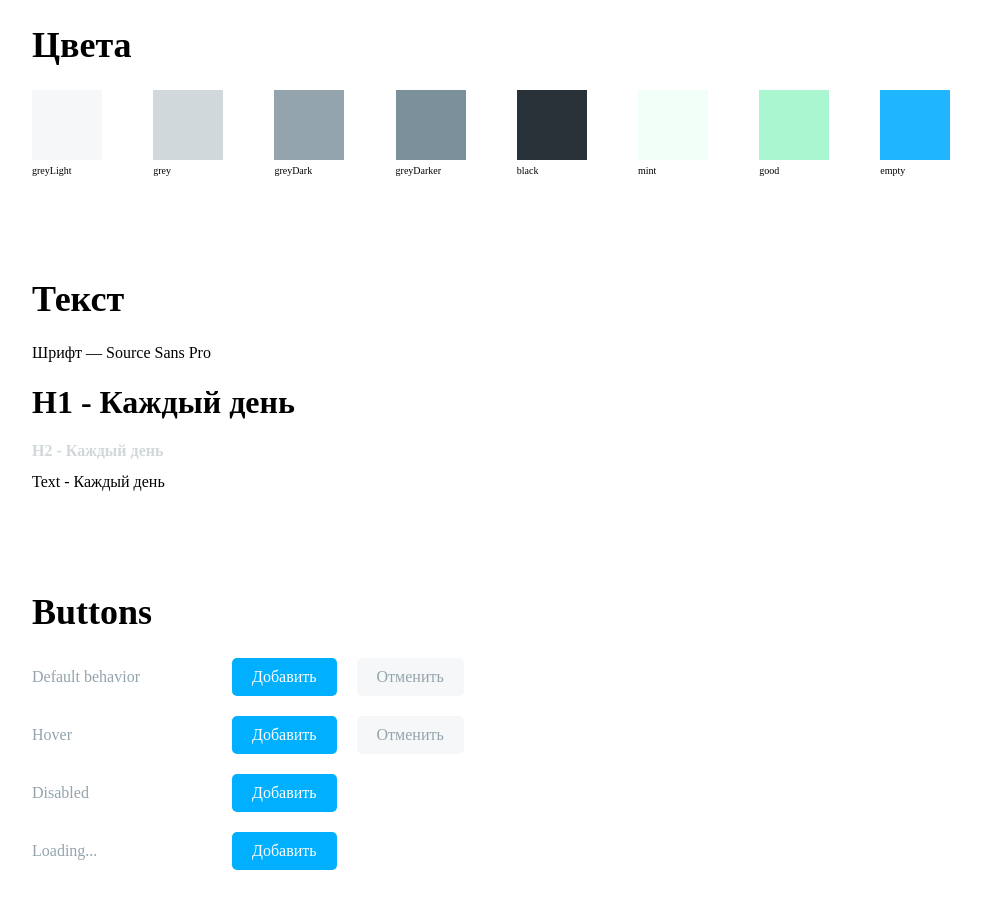
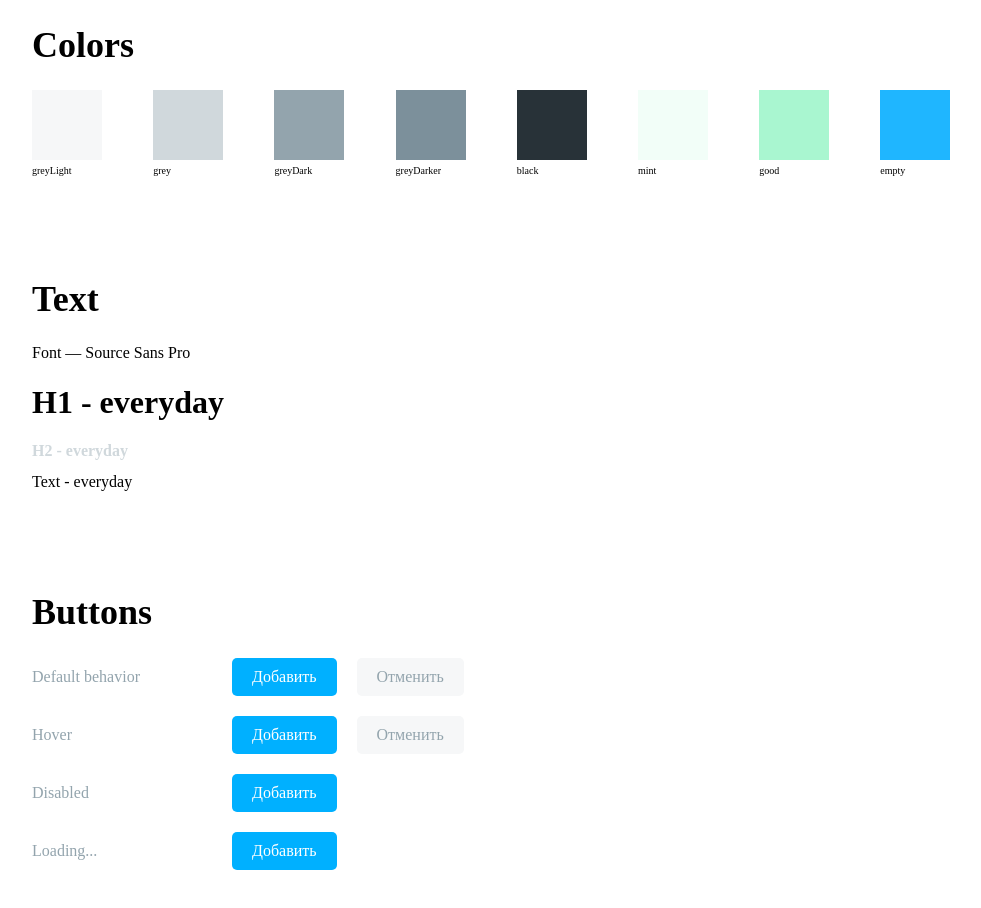
Before and after one commit to ermo4enkov/2dooshka, a React app: page / in a window 1280 px wide. Shown: the top 908 px of the page, without its empty margins (100-1081 px from the left). Built offline with nearby package versions, Linux system fonts and the light colour scheme; the HTML template or start-up script is replaced by a standard one.

Commit message:
Added new features to button

```diff
--- a/src/blocks/buttonscollection/buttonscollection.tsx
+++ b/src/blocks/buttonscollection/buttonscollection.tsx
@@ -14,7 +14,7 @@ export class ButtonsCollection extends React.Component {
                     <ul className="storybook__list">
                         <li className="storybook__item"><div className="storybook__name">Default behavior</div><Button text="Добавить" example/><Button text="Отменить" type="cancel"/></li>
                         <li className="storybook__item"><div className="storybook__name">Hover</div><Button text="Добавить" example/><Button text="Отменить" type="cancel"/></li>
-                        <li className="storybook__item"><div className="storybook__name">Disabled</div><Button text="Добавить" /></li>
+                        <li className="storybook__item"><div className="storybook__name">Disabled</div><Button text="Добавить"/></li>
                         <li className="storybook__item"><div className="storybook__name">Loading...</div><Button text="Добавить"/></li>
                     </ul>
                 </div>
--- a/src/blocks/colorspallet/colorspallete.tsx
+++ b/src/blocks/colorspallet/colorspallete.tsx
@@ -47,7 +47,7 @@ export class ColorsPallet extends React.Component<ColorPalletProps> {
 
         return(
             <div className="storybook__element">
-                <h1 className="header">Цвета</h1>
+                <h1 className="header">Colors</h1>
                 <div className="colors__wrap">
                     {colorsCollection}
                 </div>
--- a/src/components/button/button.tsx
+++ b/src/components/button/button.tsx
@@ -5,6 +5,7 @@ interface ButtonProps {
     text: string;
     type?: string;
     example?: boolean;
+    disable?: boolean;
 }
 
 interface ButtonState {
@@ -13,28 +14,41 @@ interface ButtonState {
 
 const StyledButton = styled.div`
     border-radius: 5px;
-    // font-family: SourceSansPro;
     font-size: 16px;
     text-align: center;
-    color: #fff;
     padding: 10px 20px;
     display: inline-block;
     cursor: pointer;
-    color: ${(props: ButtonProps) => props.type === "cancel"? "#93a4ad": '#fff'
+    color: ${(props: ButtonProps) => (props.type === "cancel" || props.disable === true )? "#93a4ad": '#fff'
     };
     background-color: ${(props: ButtonProps) => props.type === "cancel"? "#f6f7f8": '#00b0ff'
     };
     margin-right: ${(props: ButtonProps) => props.example? "20px": '0'
     };
+    border: ${(props: ButtonProps) => props.disable === true? "solid 1px #d0d8dc;": "none"}
+    background-color: ${(props: ButtonProps) => props.disable === true? "#f6f7f8": ''
+    };
+
 `;
 
 export class Button extends React.Component<ButtonProps, ButtonState> {
     constructor(props: ButtonProps) {
         super(props);
+        this.state = {
+            isBlocked: false,
+        };
+
+        this.setDisable = this.setDisable.bind(this);
+
     }
+
+    setDisable(){
+        this.setState({isBlocked: true});
+    }
+
     render() {
         return (
-            <StyledButton {...this.props}>
+            <StyledButton {...this.props} disable={this.state.isBlocked} onClick={this.setDisable}>
                 {this.props.text}
             </StyledButton>
         );
--- a/src/views/storybook/storybook.tsx
+++ b/src/views/storybook/storybook.tsx
@@ -12,11 +12,11 @@ export class StoryBook extends React.Component {
             <div className="storybook">
                 <ColorsPallet/>
                 <div className="storybook__element">
-                    <h1 className="header">Текст</h1>
-                    <div>Шрифт — Source Sans Pro</div>
-                    <h1>H1 - Каждый день</h1>
-                    <h2 className="subtitile">H2 - Каждый день</h2>
-                    <div>Text - Каждый день</div>
+                    <h1 className="header">Text</h1>
+                    <div>Font — Source Sans Pro</div>
+                    <h1>H1 - everyday</h1>
+                    <h2 className="subtitile">H2 - everyday</h2>
+                    <div>Text - everyday</div>
                 </div>
                 <ButtonsCollection/>
             </div>
```
